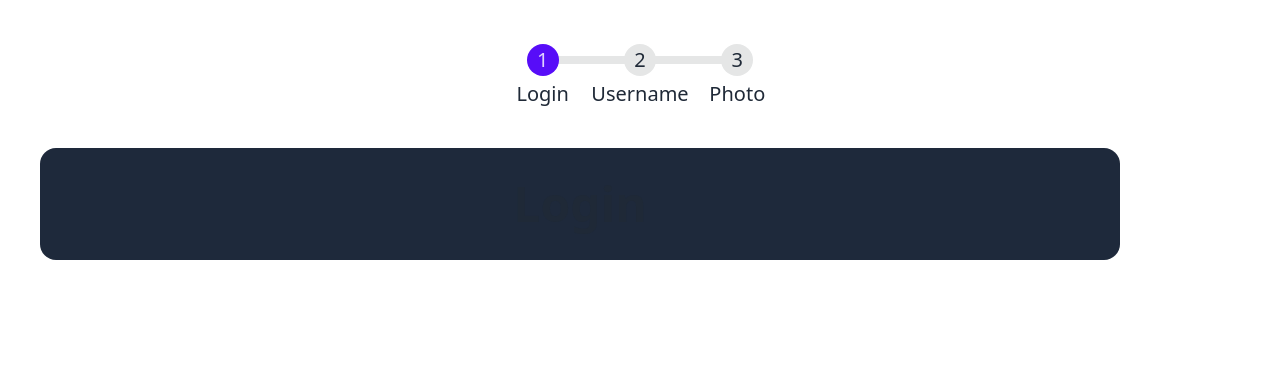
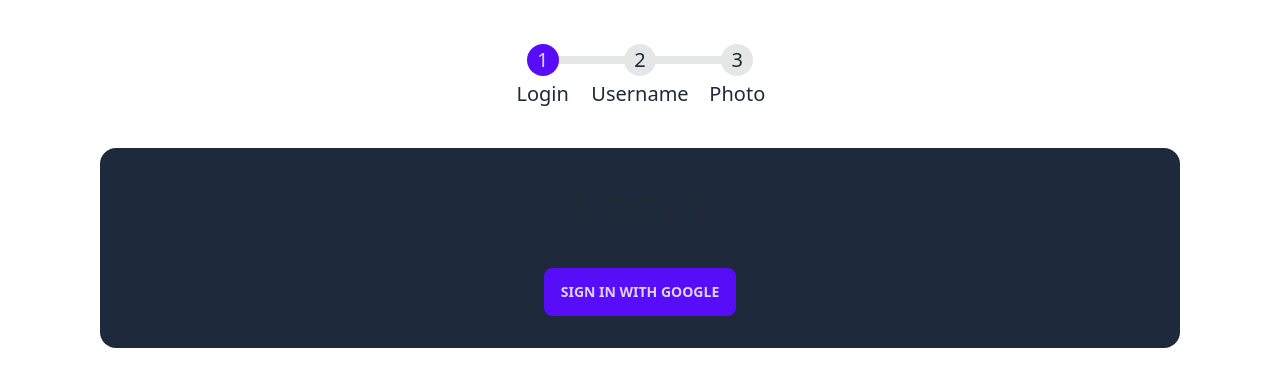
Before and after one commit to mhadziqrazin/kung-foo, a SvelteKit app: page /login in a window 1280 px wide. Shown: the top 386 px of the page. Built offline with nearby package versions, Linux system fonts and the light colour scheme.

Commit message:
feat: sign in functionality

```diff
--- a/src/lib/firebase.ts
+++ b/src/lib/firebase.ts
@@ -1,21 +1,24 @@
 // Import the functions you need from the SDKs you need
-import { initializeApp } from 'firebase/app'
+import { getApps, initializeApp } from 'firebase/app'
 import { getFirestore } from 'firebase/firestore'
 import { getAuth } from 'firebase/auth'
 import { getStorage } from 'firebase/storage'
 
 // Your web app's Firebase configuration
 const firebaseConfig = {
-  apiKey: process.env.API_KEY,
-  authDomain: process.env.AUTH_DOMAIN,
-  projectId: process.env.PROJECT_ID,
-  storageBucket: process.env.STORAGE_BUCKET,
-  messagingSenderId: process.env.MESSAGING_SENDER_ID,
-  appId: process.env.APP_ID
-};
+  apiKey: "AIzaSyCeVZ9lCHRmGmVqdYCe3CmComuTKO3zaAU",
+  authDomain: "kung-foo-e3fe8.firebaseapp.com",
+  projectId: "kung-foo-e3fe8",
+  storageBucket: "kung-foo-e3fe8.appspot.com",
+  messagingSenderId: "575730105147",
+  appId: "1:575730105147:web:04ef3ea36919834991151e"
+}
 
 // Initialize Firebase
-export const app = initializeApp(firebaseConfig)
+if (!getApps.length) {
+
+  initializeApp(firebaseConfig)
+}
 export const db = getFirestore()
 export const auth = getAuth()
 export const storage = getStorage()
--- a/src/routes/login/+layout.svelte
+++ b/src/routes/login/+layout.svelte
@@ -5,14 +5,14 @@
 
 <nav class="text-xl">
   <ul class="steps">
-    <a href="/login" class="step step-primary">Login</a>
-    <a href="/login/username" class="step" class:step-primary={$page.route.id?.match(/username|photo/g)}> Username </a>
-    <a href="/login/photo" class="step" class:step-primary={$page.route.id?.includes('photo')}>Photo</a>
+    <a href="/login" class="step step-primary"> Login </a>
+    <a href="/login/username" class="step" class:step-primary="{$page.route.id?.match(/username|photo/g)}"> Username </a>
+    <a href="/login/photo" class="step" class:step-primary="{$page.route.id?.includes('photo')}">Photo</a>
   </ul>
 </nav>
 
 {#key $page.url}
-  <div in:fly={{ x: '-100%', duration: 500 }} class="w-full">
+  <div in:fly="{{ x: '-100%', duration: 500 }}" class="w-full flex justify-center">
     <main class="w-[90%] flex items-center justify-center py-8 rounded-2xl bg-slate-800 my-10">
       <div>
         <slot />
@@ -25,8 +25,4 @@
   div :global(h1) {
     @apply text-5xl font-bold;
   }
-
-  /* a {
-    @apply p-4 rounded-full aspect-square w-16 grid place-content-center text-white bg-slate-800;
-  } */
 </style>
--- a/src/routes/login/+page.svelte
+++ b/src/routes/login/+page.svelte
@@ -1,3 +1,20 @@
-<main>
-  <h1>Login</h1>
-</main>
+<script lang="ts">
+  import { auth } from '$lib/firebase'
+  import { redirect } from '@sveltejs/kit'
+  import { signInWithPopup, GoogleAuthProvider, signOut } from 'firebase/auth'
+
+  const handleSignIn = async () => {
+    const provider = new GoogleAuthProvider()
+    const user = await signInWithPopup(auth, provider)
+    console.log(user)
+  }
+</script>
+
+<div class="flex flex-col items-center gap-10">
+  <h1>
+    {'Login'}
+  </h1>
+  <button class="btn btn-primary" on:click={handleSignIn}>
+    {'Sign in with Google'}
+  </button>
+</div>
```
